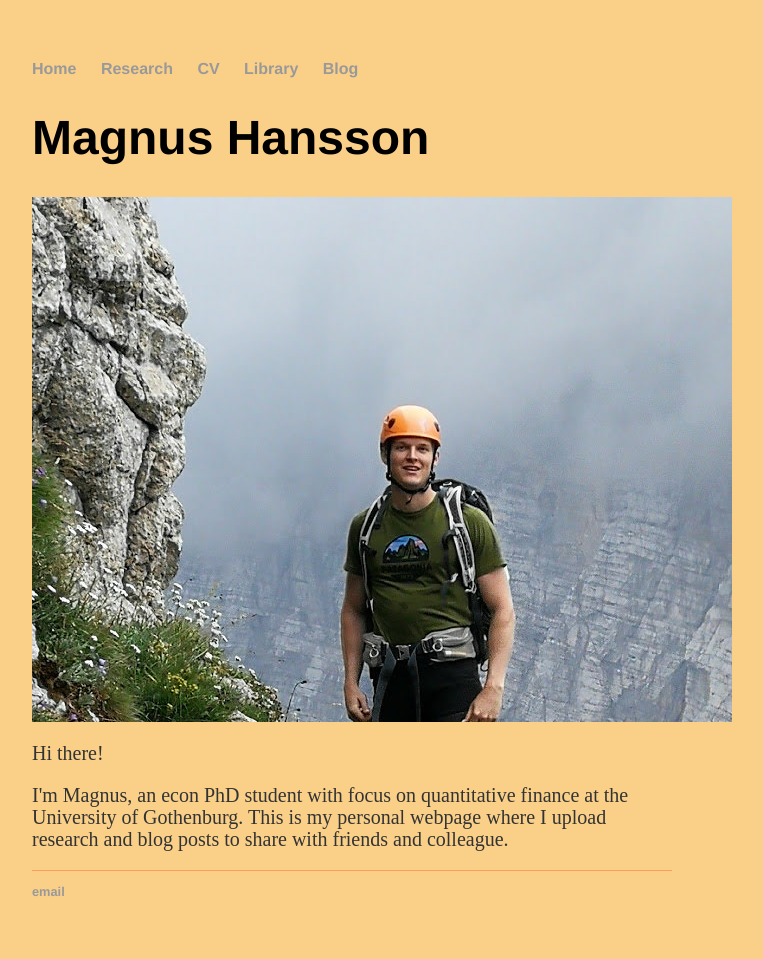
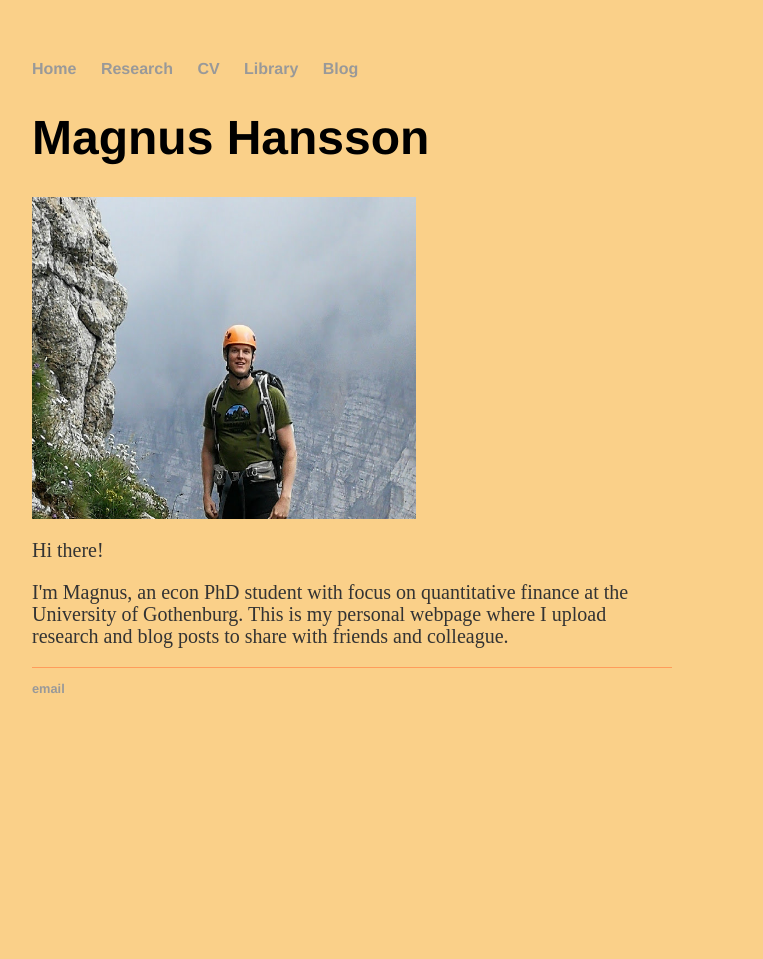
Before and after one commit to HanssonMagnus/HanssonMagnus.github.io, a Jekyll site: the page built from index.html, in a window 1280 px wide. Shown: the whole page, without its empty margins (288-1051 px from the left). Built offline with Jekyll 4.4.1, drawn with Linux system fonts in a browser that asks for light colours; after the commit the page ends 900 px from its top, so only the background shows below that.

Commit message:
picture size

```diff
--- a/index.html
+++ b/index.html
@@ -4,7 +4,7 @@
 ---
 <div class="blurb">
 	<h1>Magnus Hansson</h1>
-	<img src="./images/me.jpg" alt="Magnus Hansson Photo" style="width:100" align="middle">
+	<img src="./images/me.jpg" alt="Magnus Hansson Photo" style="width:384px;height:322px;" align="middle">
 	<p>Hi there!</p>
 	<p>I'm Magnus, an econ PhD student with focus on quantitative finance at the University of
     Gothenburg. This is my personal webpage where I upload research and blog posts to share with
```
